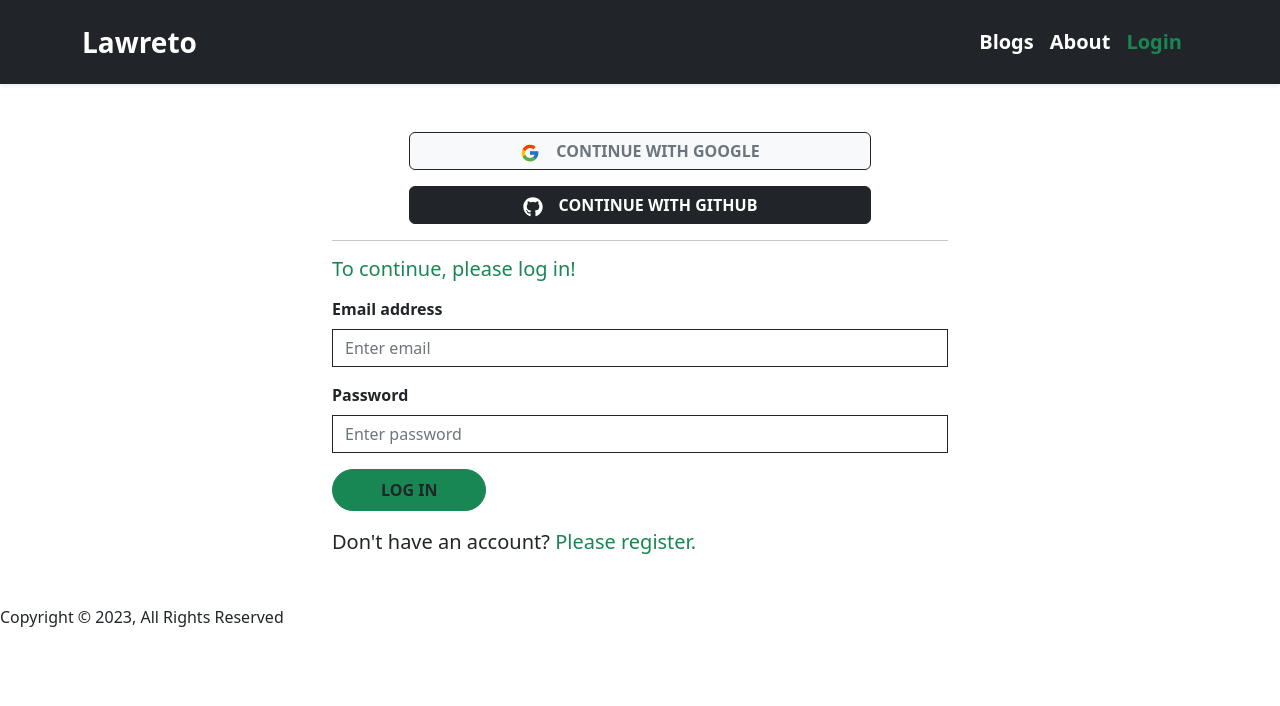
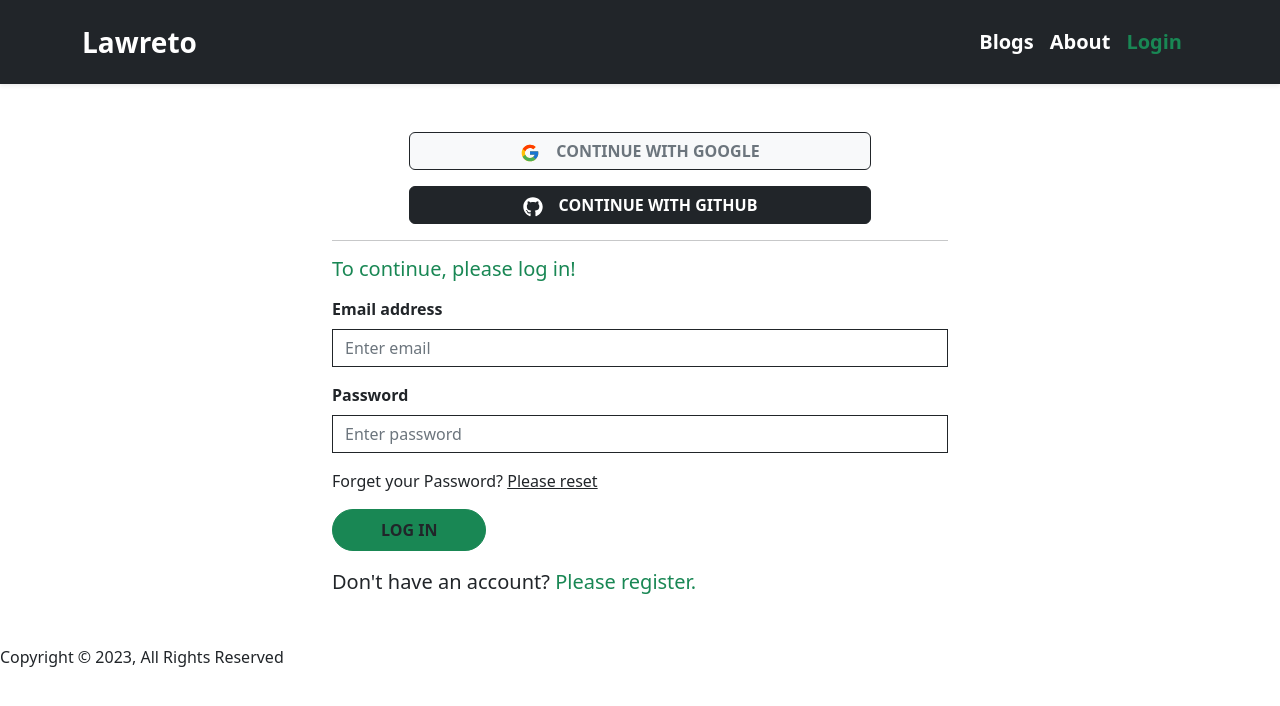
Before and after one commit to Samira-Shajahan-Borsha/lawreto-app, a React (Create React App) app: page /login in a window 1280 px wide. Shown: the top 706 px of the page. Built offline with nearby package versions, Linux system fonts and the light colour scheme; no server answers.

Commit message:
implemented reset password

```diff
--- a/src/Pages/Login/Login/Login.js
+++ b/src/Pages/Login/Login/Login.js
@@ -11,9 +11,10 @@ import { FaExclamationCircle, FaGithub } from 'react-icons/fa';
 import { FcGoogle } from "react-icons/fc";
 import { toast } from 'react-hot-toast';
 
+
 const Login = () => {
 
-    const { loginUser, signInWithGoogle, signInWithGithub } = useContext(AuthContext);
+    const { loginUser, signInWithGoogle, signInWithGithub, passwordReset } = useContext(AuthContext);
 
     const [userInfo, setUserInfo] = useState({
         email: '', password: ''
@@ -32,6 +33,26 @@ const Login = () => {
     const location = useLocation();
 
     const from = location.state?.from?.pathname || "/";
+
+
+    const handlPasswordReset = () => {
+        passwordReset(userInfo.email)
+            .then(() => {
+                toast.success('Password reset email sent. Please check your password', {
+                    id: 105,
+                    position: "top-center",
+                });
+            })
+            .catch(error => {
+                const errorMessage = error.message;
+                if (errorMessage.includes('auth/missing-email')) {
+                    toast.error('You have to enter your email to reset your password', {
+                        id: 105,
+                        position: "top-center",
+                    });
+                }
+            })
+    }
 
     //Sign in with Google
     const handleGoogleSignIn = () => {
@@ -164,6 +185,7 @@ const Login = () => {
                         errors?.passwordError && <p className='text-danger'><FaExclamationCircle className='me-1'></FaExclamationCircle>{errors?.passwordError}</p>
                     }
                 </Form.Group>
+                <p className='fs-6 '>Forget your Password? <Link onClick={handlPasswordReset} className='text-dark password-reset'>Please reset</Link></p>
                 <Button variant="success" className='fw-semibold  rounded-pill text-dark px-lg-5 py-lg-2 px-4 py-2' type="submit">
                     LOG IN
                 </Button>
--- a/src/contexts/AuthProvider.js
+++ b/src/contexts/AuthProvider.js
@@ -1,5 +1,5 @@
 import React, { createContext, useEffect, useState } from 'react';
-import { getAuth, createUserWithEmailAndPassword, signInWithEmailAndPassword, signInWithPopup, onAuthStateChanged, signOut } from "firebase/auth";
+import { getAuth, createUserWithEmailAndPassword, signInWithEmailAndPassword, signInWithPopup, onAuthStateChanged, signOut, sendPasswordResetEmail } from "firebase/auth";
 import app from '../firebase/firebase.config';
 
 const auth = getAuth(app);
@@ -33,6 +33,10 @@ const AuthProvider = ({ children }) => {
         setLoading(true);
         return signInWithPopup(auth, provider);
     }
+    const passwordReset = (email) => {
+        setLoading(true);
+        return sendPasswordResetEmail(auth, email);
+    }
 
     const logOut = () => {
         setLoading(true);
@@ -58,6 +62,7 @@ const AuthProvider = ({ children }) => {
         loginUser,
         signInWithGoogle,
         signInWithGithub,
+        passwordReset,
         logOut
     };
 
```
